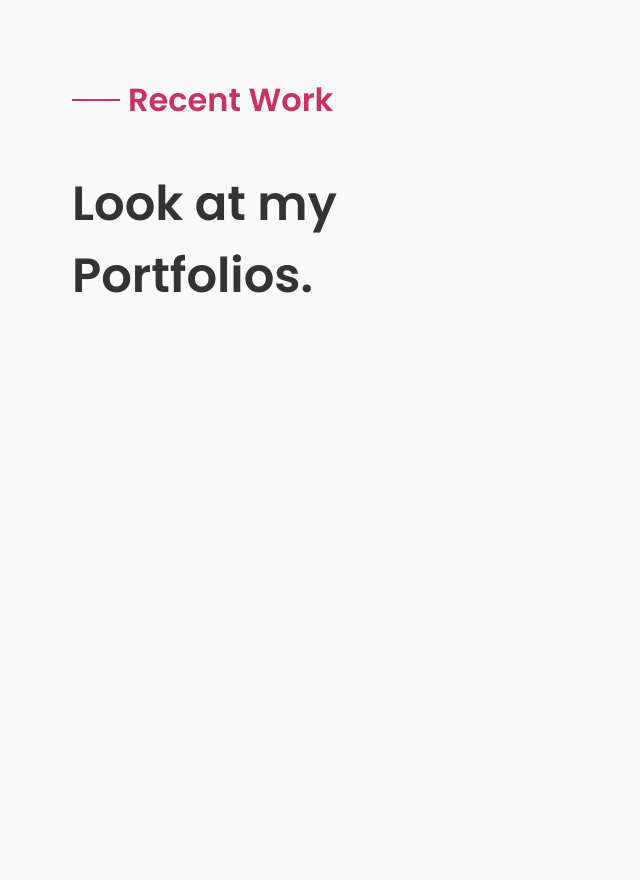
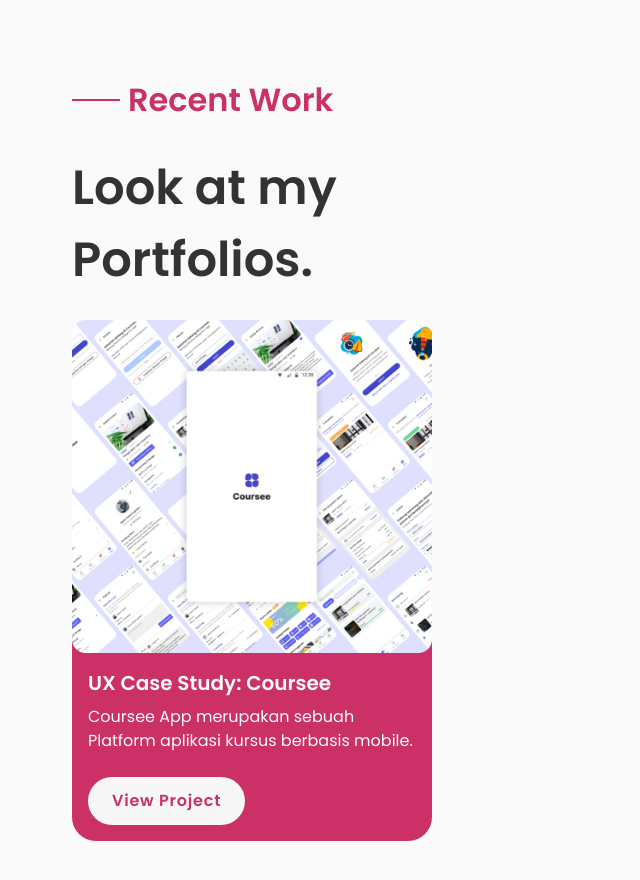
Before and after one commit to bedull11/bedull11.github.io, a website: page index.html in a window 1280 px wide. Shown: the part 2220-3100 px from the top of the page, without its empty margins (0-640 px from the left). Drawn offline with nearby package versions, Linux system fonts and the light colour scheme.

Commit message:
portfolio section

```diff
--- a/index.html
+++ b/index.html
@@ -95,7 +95,9 @@
               <span class="line-section"></span>
               <h1 class="text-base md:text-[24px] lg:text-[32px]">About Me</h1>
             </div>
-            <h2 class="mb-6 text-dark text-sm md:text-base leading-normal tracking-wide">Let me introduce I'm Abdul Fattah Sophian, a Fresh Graduates from Gunadarma University majoring in Information Systems, based in Tangerang City, Indonesia.</h2>
+            <h2 class="mb-6 text-dark text-sm md:text-base leading-normal tracking-wide">
+              Let me introduce I'm Abdul Fattah Sophian, a Fresh Graduates from Gunadarma University majoring in Information Systems, based in Tangerang City, Indonesia.
+            </h2>
           </div>
 
           <div class="w-full lg:w-1/2 lg:px-9">
@@ -193,7 +195,6 @@
               <li>- Responsible for backup data during installations</li>
             </ul>
           </div>
-
         </div>
       </div>
     </section>
@@ -208,14 +209,11 @@
         </div>
 
         <div class="flex flex-wrap">
-
           <div class="w-full lg:w-1/2 mt-2">
             <h2 class="font-semibold text-2xl text-dark">Information System</h2>
             <h3 class="font-semibold text-base text-dark">Gunadarma University</h3>
             <p class="font-semibold text-xs text-[#757575] mb-2 md:text-sm">Karawaci, Tangerang city, Indonesia</p>
-            <p class="text-xs font-semibold text-dark md:text-sm mb-2">
-              GPA: 3.68/4.00
-            </p>
+            <p class="text-xs font-semibold text-dark md:text-sm mb-2">GPA: 3.68/4.00</p>
             <div class="flex items-center text-[#757575] mb-2">
               <i data-feather="calendar" class="w-4 mr-2"></i>
               <p class="font-medium text-xs md:text-sm">Sep 2019 - Jun 2021</p>
@@ -250,7 +248,6 @@
               <li>- Created a capstone project</li>
             </ul>
           </div>
-
         </div>
       </div>
     </section>
@@ -259,19 +256,30 @@
     <!-- Portfolio Section START-->
     <section id="portfolio" class="py-[120px]">
       <div class="container">
-        <div class="w-full flex items-center lg:mb-10 mb-4">
+        <div class="w-full flex items-center mb-4">
           <span class="line-section"></span>
           <h1 class="text-base md:text-[24px] lg:text-[32px]">Recent Work</h1>
         </div>
 
-        <div class="font-semibold text-[32px] md:text-[48px] text-dark py-4">
-          <h4 class="">Look at my</h4>
-          <h4 class="">Portfolios.</h4>
+        <div class="font-semibold text-[32px] md:text-[48px] text-dark py-6">
+          <h4 class="">Look at my
+            <span class="block">Portfolios.</span>
+          </h4>
         </div>
 
-        <div class="w-full px-3 flex flex-wrap xl:mx-auto">
+        <!-- <div class="w-full px-3 flex flex-wrap xl:mx-auto"> -->
+        <div class="grid grid-cols-1 md:grid-cols-2 lg:grid-cols-3 gap-7">
+          <div href="#" class="flex flex-col bg-primary rounded-3xl hover:-translate-y-2 transition-all duration-300">
+            <img src="/dist/img/portfolio/Potfolio.png" alt="">
+            <div class="p-4">
+              <h4 class="text-white-100 font-semibold lg:text-xl">UX Case Study: Coursee</h4>
+              <p class="text-white-100 lg:text-base mt-2 mb-6">Coursee App merupakan sebuah Platform aplikasi kursus berbasis mobile.</p>
+              <a href="#" target="_blank" class="inline-flex btn-primary hover:scale-105 transition-all active:scale-95 duration-300 bg-white-300 text-primary">View Project</a>
+            </div>
+          </div>
 
         </div>
+
       </div>
     </section>
     <!-- Portfolio Section END-->
```
Also changed, not shown: dist/img/portfolio/Potfolio.png (added), dist/output.css.
